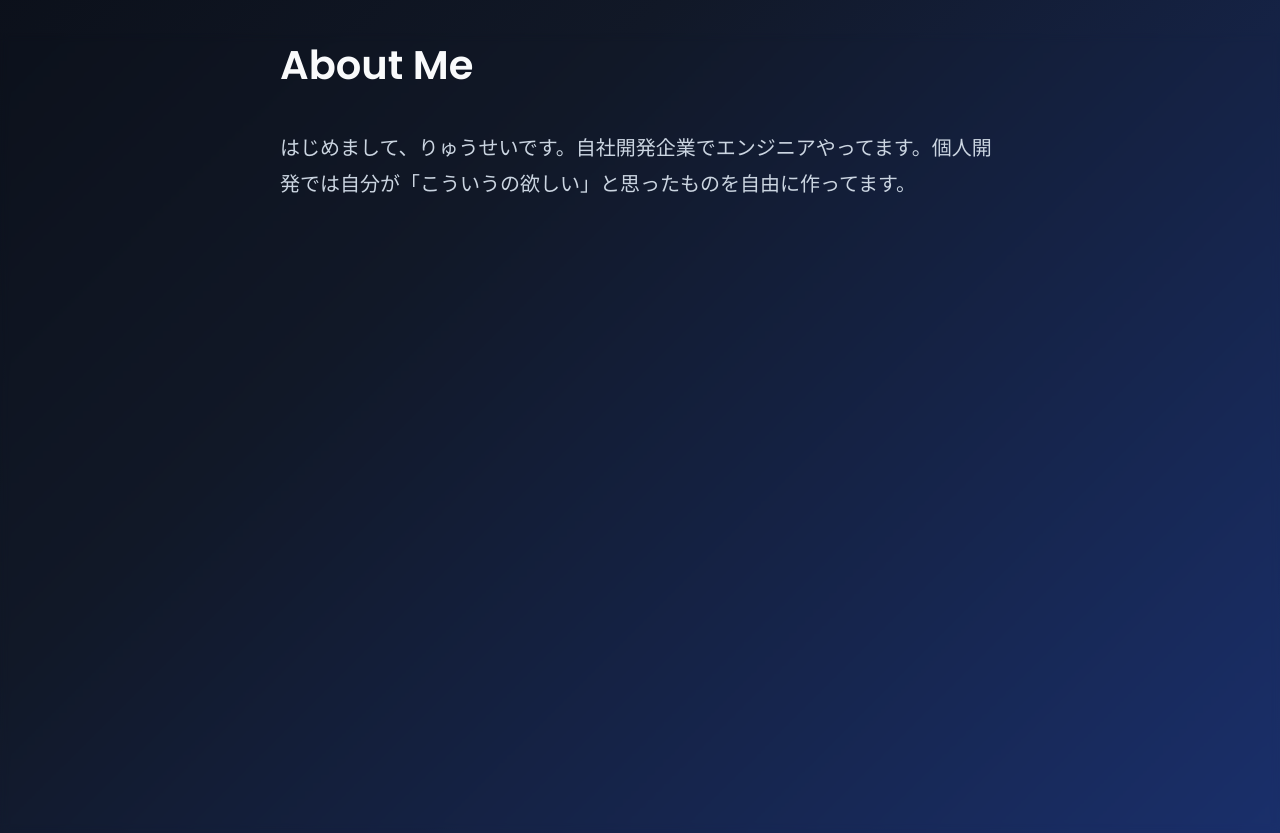
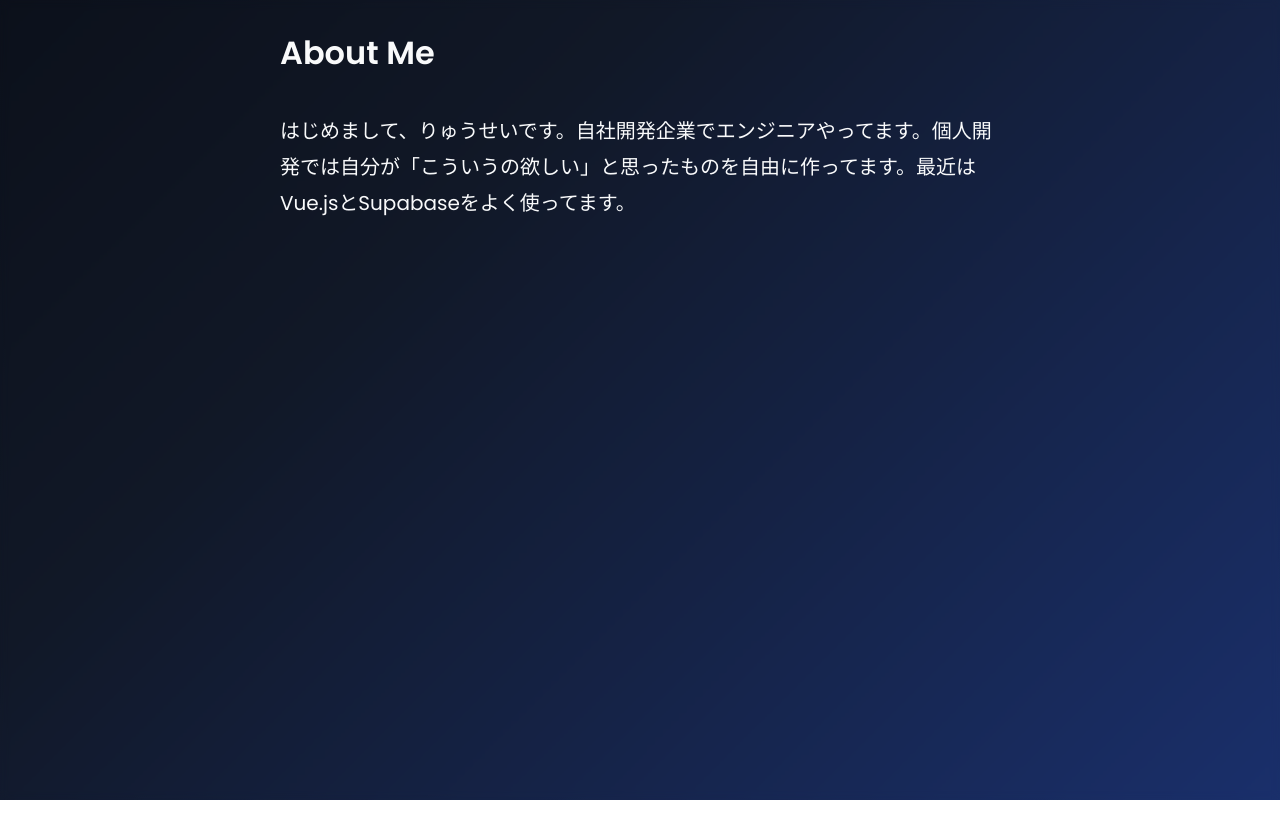
Before and after one commit to ryusei-engineer/my-portfolio, a Vue app: page /about in a window 1280 px wide. After the commit the page ends 800 px from the top, so only its background shows below. Built offline with nearby package versions, Linux system fonts and the light colour scheme.

Commit message:
titleに下線追加

```diff
--- a/src/components/About.vue
+++ b/src/components/About.vue
@@ -1,9 +1,9 @@
 <template>
   <section class="about">
     <div class="container">
-      <h2 class="section-title">About Me</h2>
+      <h2 class="section-title" data-sr>About Me</h2>
       <p class="about-text">
-        はじめまして、りゅうせいです。自社開発企業でエンジニアやってます。個人開発では自分が「こういうの欲しい」と思ったものを自由に作ってます。
+        はじめまして、りゅうせいです。自社開発企業でエンジニアやってます。個人開発では自分が「こういうの欲しい」と思ったものを自由に作ってます。最近はVue.jsとSupabaseをよく使ってます。
       </p>
     </div>
   </section>
@@ -18,7 +18,6 @@
 .about-text {
   font-size: 1.1rem;
   line-height: 1.8;
-  color: #cbd5e1;
   margin: 0 auto;
 }
 
@@ -31,4 +30,29 @@
     font-size: 1.25rem;
   }
 }
+
+.section-title {
+  font-size: 2rem;
+  position: relative;
+  display: inline-block;
+  text-align: center;
+}
+
+/* 下線アニメーション */
+.section-title::after {
+  content: '';
+  display: block;
+  height: 2px;
+  background-color: var(--color-accent, #3b82f6);
+  margin-top: 0.4rem;
+  border-radius: 2px;
+  transform: scaleX(0);
+  transform-origin: left;
+  transition: transform 0.5s ease;
+}
+
+.section-title.revealed::after {
+  transform: scaleX(1);
+}
+
 </style>
--- a/src/components/Skills.vue
+++ b/src/components/Skills.vue
@@ -1,7 +1,7 @@
 <template>
   <section class="skills">
     <div class="container">
-      <h2 class="section-title">Skills</h2>
+      <h2 class="section-title" data-sr>Skills</h2>
       <ul class="skills-list">
         <li><strong>Languages:</strong> HTML, CSS, JavaScript, PHP</li>
         <li><strong>Frameworks:</strong> Vue.js, Lalavel</li>
@@ -45,4 +45,29 @@
     font-size: 1.25rem;
   }
 }
+
+.section-title {
+  font-size: 2rem;
+  position: relative;
+  display: inline-block;
+  text-align: center;
+}
+
+/* 下線アニメーション */
+.section-title::after {
+  content: '';
+  display: block;
+  height: 2px;
+  background-color: var(--color-accent, #3b82f6);
+  margin-top: 0.4rem;
+  border-radius: 2px;
+  transform: scaleX(0);
+  transform-origin: left;
+  transition: transform 0.5s ease;
+}
+
+.section-title.revealed::after {
+  transform: scaleX(1);
+}
+
 </style>
--- a/src/components/Works.vue
+++ b/src/components/Works.vue
@@ -1,7 +1,7 @@
 <template>
   <section class="works">
     <div class="container">
-      <h2 class="section-title">Works</h2>
+      <h2 class="section-title" data-sr>Works</h2>
       <div class="works-grid">
         <div class="work-card" v-for="(work, index) in works" :key="index">
           <img :src="work.image" :alt="work.title" />
@@ -111,4 +111,30 @@ const works = [
   color: #cbd5e1;
 }
 
+
+
+
+.section-title {
+  font-size: 2rem;
+  position: relative;
+  display: inline-block;
+  text-align: center;
+}
+
+/* 下線アニメーション */
+.section-title::after {
+  content: '';
+  display: block;
+  height: 2px;
+  background-color: var(--color-accent, #3b82f6);
+  margin-top: 0.4rem;
+  border-radius: 2px;
+  transform: scaleX(0);
+  transform-origin: left;
+  transition: transform 0.5s ease;
+}
+
+.section-title.revealed::after {
+  transform: scaleX(1);
+}
 </style>
--- a/src/pages/Home.vue
+++ b/src/pages/Home.vue
@@ -80,6 +80,17 @@ onMounted(() => {
     opacity: 0,
     scale: 0.95
   })
+
+  ScrollReveal().reveal('.section-title', {
+  distance: '20px',
+  duration: 600,
+  easing: 'ease-out',
+  origin: 'bottom',
+  afterReveal: el => {
+    el.classList.add('revealed');
+  }
+});
+
 })
 </script>
 
```
